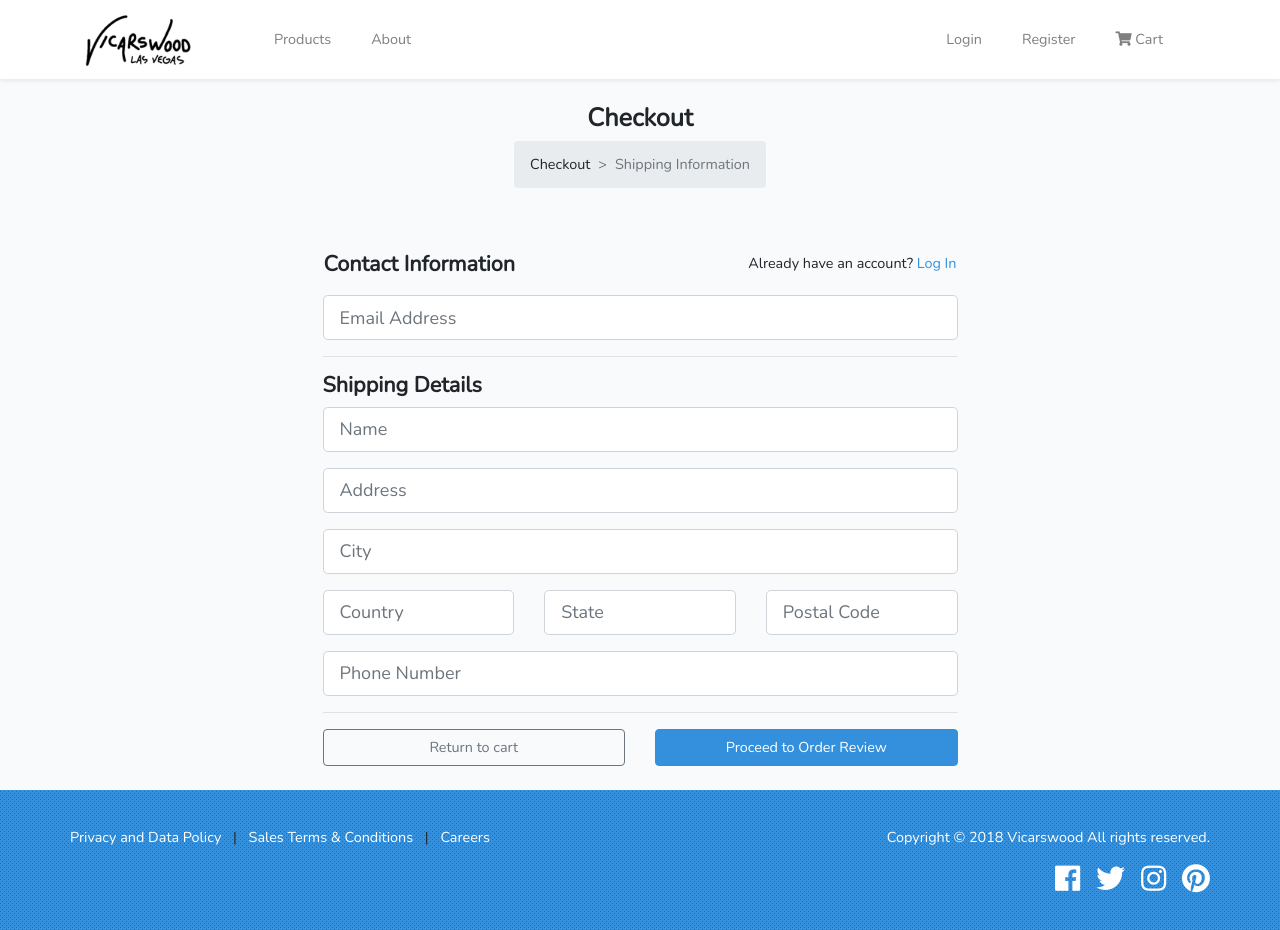
After one commit to olivermusovski/vicarswood, a Laravel app: page /checkout-shipping in a window 1280 px wide. The commit adds this page. Run offline with Laravel 8, Linux system fonts and the light colour scheme; style sheets or scripts are compiled from the project's sources; some libraries are stand-ins or nearby versions.

Commit message:
changed login to redirect back to previous page. cleaned up shipping information page.

```diff
--- a/app/Http/Controllers/Auth/LoginController.php
+++ b/app/Http/Controllers/Auth/LoginController.php
@@ -4,6 +4,8 @@ namespace App\Http\Controllers\Auth;
 
 use App\Http\Controllers\Controller;
 use Illuminate\Foundation\Auth\AuthenticatesUsers;
+use Illuminate\Http\Request;
+use Illuminate\Support\Facades\URL;
 
 class LoginController extends Controller
 {
@@ -20,6 +22,27 @@ class LoginController extends Controller
 
     use AuthenticatesUsers;
 
+    protected function authenticated(Request $request, $user)
+    {
+        // add items from session to user cart
+        $items = \Cart::getContent();
+
+        foreach($items as $item) {
+            \Cart::session($user->id)->add(
+                $item->id,
+                $item->name,
+                $item->price,
+                $item->quantity,
+                $item->attributes,
+                $item->conditions
+            );
+        }
+
+        // return user back to the page they were on before
+        return redirect(session('link'));
+
+    }
+
     /**
      * Where to redirect users after login.
      *
@@ -34,6 +57,13 @@ class LoginController extends Controller
      */
     public function __construct()
     {
+        //$this->redirectTo = url()->previous();
         $this->middleware('guest')->except('logout');
     }
+
+    public function showLoginForm()
+    {
+        session(['link' => url()->previous()]);
+        return view('auth.login');
+    }
 }
--- a/app/Http/Controllers/CheckoutController.php
+++ b/app/Http/Controllers/CheckoutController.php
@@ -28,10 +28,10 @@ class CheckoutController extends Controller
      * @param  int  $order
      * @return \Illuminate\Http\Response
      */
-    public function showAddressForm()
+    public function showShippingForm()
     {
         //$order = Order::find($order);
-        return view('checkout.address');//->withOrder($order);
+        return view('checkout.shipping');//->withOrder($order);
     }
 
     /**
@@ -62,6 +62,7 @@ class CheckoutController extends Controller
      * @param  \Illuminate\Http\Request  $request
      * @return \Illuminate\Http\Response
      */
+     /*
     public function storeAddress(Request $request)
     {
         //dd($request);
@@ -101,6 +102,7 @@ class CheckoutController extends Controller
 
         return redirect()->route('checkout.review', ['order' => $order->id]);
     }
+    */
 
     public function calculateShipping(Address $shipping, Order $order)
     {
@@ -176,6 +178,20 @@ class CheckoutController extends Controller
         $order->DateOrdered = date('Y-m-d h:i:s');
         $order->save();
 
+        //store shipping address
+        $shipping = new Address;
+        $shipping->UserEmail = $request->UserEmailShip;
+        $shipping->AddressType = 'ShipTo';
+        $shipping->Attention = $request->AttentionShip;
+        $shipping->Street1 = $request->Street1Ship;
+        $shipping->City = $request->CityShip;
+        $shipping->Province = $request->ProvinceShip;
+        $shipping->PostalCode = $request->PostalCodeShip;
+        $shipping->PhoneNumber = $request->PhoneNumberShip;
+        $shipping->save();
+        $order->ShipToId = $shipping->id;
+        $order->save();
+
         //store order lines
         foreach (\Cart::getContent() as $item) {
 
@@ -228,10 +244,13 @@ class CheckoutController extends Controller
             $orderLine->save();
         }
 
+        $this->calculateShipping($shipping, $order);
+        $this->calculateTaxes($shipping, $order);
+
         \Cart::clear();
 
         //return view('checkout.address')->withOrder($order);
-        return redirect()->route('checkout.address', ['order' => $order->id]);
+        return redirect()->route('checkout.review', ['order' => $order->id]);
 
     }
 
--- a/app/Http/Middleware/RedirectIfAuthenticated.php
+++ b/app/Http/Middleware/RedirectIfAuthenticated.php
@@ -18,7 +18,7 @@ class RedirectIfAuthenticated
     public function handle($request, Closure $next, $guard = null)
     {
         if (Auth::guard($guard)->check()) {
-            return redirect('/home');
+            return redirect()->intended('/home');
         }
 
         return $next($request);
--- a/resources/assets/sass/_variables.scss
+++ b/resources/assets/sass/_variables.scss
@@ -18,3 +18,6 @@ $yellow: #ffed4a;
 $green: #38c172;
 $teal: #4dc0b5;
 $cyan: #6cb2eb;
+
+// Breadcrumb
+$breadcrumb-divider: quote(">");
--- a/resources/views/cart/index.blade.php
+++ b/resources/views/cart/index.blade.php
@@ -98,7 +98,7 @@
 						<button type="submit" class="btn btn-primary">Proceed to Checkout</button>
 					</form>
 					--}}
-					<a href="{{ route('checkout.address') }}" class="btn btn-primary ml-2">Proceed to Checkout</a>
+					<a href="{{ route('checkout.shipping') }}" class="btn btn-primary ml-2">Proceed to Checkout</a>
 				</div>
 			</div>
 
--- /dev/null
+++ b/resources/views/checkout/shipping.blade.php
@@ -0,0 +1,179 @@
+@extends('app')
+
+@section('title', '| Checkout')
+
+@section('content')
+
+	<div class="container">
+
+		@if (session()->has('success_message'))
+			<div class="alert alert-success">
+				{{ session()->get('success_message') }}
+			</div>
+		@endif
+
+		@if (count($errors) > 0)
+			<div class="alert alert-danger">
+				<ul>
+					@foreach ($errors->all() as $error)
+						<li>{{ $error }}</li>
+					@endforeach
+				</ul>
+			</div>
+		@endif
+
+		<div class="row justify-content-center">
+			<h3 class="font-weight-bold">Checkout</h3>
+		</div>
+
+		<div class="row justify-content-center">
+			<nav aria-label="breadcrumb">
+			  <ol class="breadcrumb">
+			    <li class="breadcrumb-item">Checkout</li>
+			    <li class="breadcrumb-item active">Shipping Information</li>
+			  </ol>
+			</nav>
+		</div>
+
+		<div class="row justify-content-center mt-5">
+			<div class="col-md-7">
+				<form action="{{ route('checkout.store') }}" method="POST">
+					@csrf
+					<div class="row justify-content-between px-3">
+						<h4 class="font-weight-bold">Contact Information</h4>
+						<p>Already have an account? <a href="{{ route('login') }}">Log In</a></p>
+					</div>
+
+					<div class="form-group mt-1">
+						<input type="email" class="form-control form-control-lg" id="email" name="UserEmailShip" value="" placeholder="Email Address">
+					</div>
+
+					<hr>
+
+					<h4 class="font-weight-bold">Shipping Details</h4>
+
+					<div class="form-group">
+						<input type="text" class="form-control form-control-lg" id="name" name="AttentionShip" value="" placeholder="Name">
+					</div>
+
+					<div class="form-group">
+						<input type="text" class="form-control form-control-lg" id="address" name="Street1Ship" value="" placeholder="Address">
+					</div>
+
+					<div class="form-group">
+						<input type="text" class="form-control form-control-lg" id="city" name="CityShip" value="" placeholder="City">
+					</div>
+
+					<div class="row">
+						<div class="col-md">
+							<div class="form-group">
+								<input type="text" class="form-control form-control-lg" id="country" name="CountryShip" value="" placeholder="Country">
+								{{--
+								<label for="Country">Country</label>
+								<select class="form-control form-control-lg">
+								  <option selected="">Choose One...</option>
+								  <option>Large select</option>
+								  <option>Large select</option>
+								  <option>Large select</option>
+								  <option>Large select</option>
+								</select>
+								--}}
+							</div>
+						</div>
+
+						<div class="col-md">
+							<div class="form-group">
+								<input type="text" class="form-control form-control-lg" id="province" name="ProvinceShip" value="" placeholder="State">
+							</div>
+						</div>
+
+						<div class="col-md">
+							<div class="form-group">
+								<input type="text" class="form-control form-control-lg" id="postalcode" name="PostalCodeShip" value="" placeholder="Postal Code">
+							</div>
+						</div>
+					</div>
+
+
+
+					<div class="form-group">
+						<input type="text" class="form-control form-control-lg" id="phone" name="PhoneNumberShip" value="" placeholder="Phone Number">
+					</div>
+
+
+
+					<hr>
+
+					{{--
+					<h2>Billing Details</h2>
+
+					<div class="form-group">
+						<label for="UserEmail">Email Address</label>
+						<input type="email" class="form-control" id="email" name="UserEmailBill" value="">
+					</div>
+
+					<div class="form-group">
+						<label for="Attention">Name</label>
+						<input type="text" class="form-control" id="name" name="AttentionBill" value="">
+					</div>
+
+					<div class="form-group">
+						<label for="Street1">Address</label>
+						<input type="text" class="form-control" id="address" name="Street1Bill" value="">
+					</div>
+
+					<div class="row">
+						<div class="col-md">
+							<div class="form-group">
+								<label for="City">City</label>
+								<input type="text" class="form-control" id="city" name="CityBill" value="">
+							</div>
+						</div>
+
+						<div class="col-md">
+							<div class="form-group">
+								<label for="Province">Province</label>
+								<input type="text" class="form-control" id="province" name="ProvinceBill" value="">
+							</div>
+						</div>
+					</div>
+
+					<div class="row">
+						<div class="col-md">
+							<div class="form-group">
+								<label for="PostalCode">Postal Code</label>
+								<input type="text" class="form-control" id="postalcode" name="PostalCodeBill" value="">
+							</div>
+						</div>
+
+						<div class="col-md">
+							<div class="form-group">
+								<label for="PhoneNumber">Phone</label>
+								<input type="text" class="form-control" id="phone" name="PhoneNumberBill" value="">
+							</div>
+						</div>
+					</div>
+
+					<hr>
+					--}}
+
+					{{-- <input type="hidden" name="order_id" value="{{ $order->id }}"> --}}
+
+					<div class="row">
+						<div class="col-md-6">
+							<a href="{{ route('cart.index') }}" class="btn btn-outline-secondary btn-block">Return to cart</a>
+						</div>
+						<div class="col-md-6">
+							<button type="submit" class="btn btn-primary btn-block">Proceed to Order Review</button>
+						</div>
+					</div>
+
+				</form>
+
+			</div>
+		</div>
+
+
+	</div>
+
+@endsection
--- a/routes/web.php
+++ b/routes/web.php
@@ -45,7 +45,7 @@ Route::get('/showcart', function() {
 
 // Checkout
 Route::resource('/checkout', 'CheckoutController');
-Route::get('/checkout-address', 'CheckoutController@showAddressForm')->name('checkout.address');
+Route::get('/checkout-shipping', 'CheckoutController@showShippingForm')->name('checkout.shipping');
 Route::post('/checkout-address', 'CheckoutController@storeAddress')->name('checkout.storeAddress');
 Route::get('/checkout-review/{order}', 'CheckoutController@showReview')->name('checkout.review');
 Route::post('/complete-order', 'CheckoutController@completeOrder')->name('checkout.complete');
```
Also changed, not shown: resources/views/checkout/address.blade.php (deleted, +0 -149 lines), public/css/app.css.
